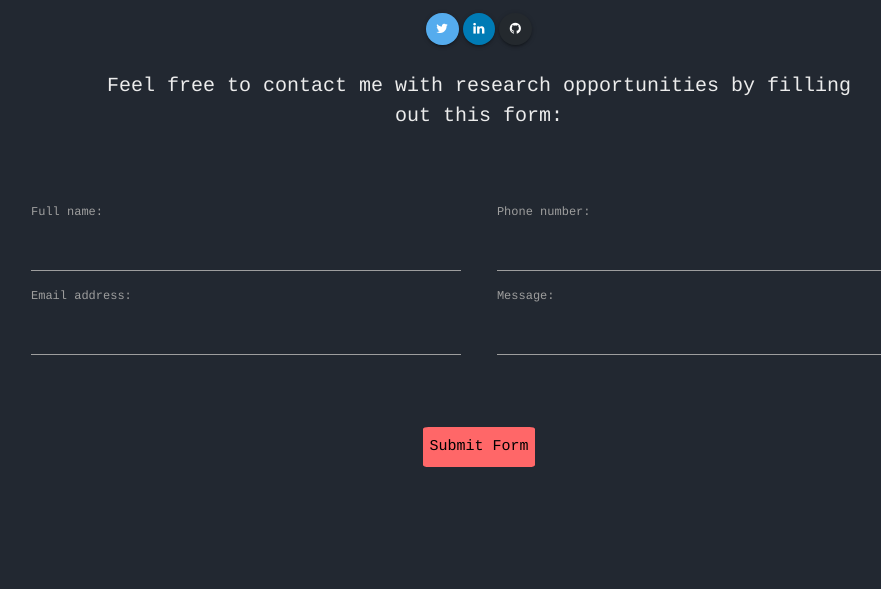
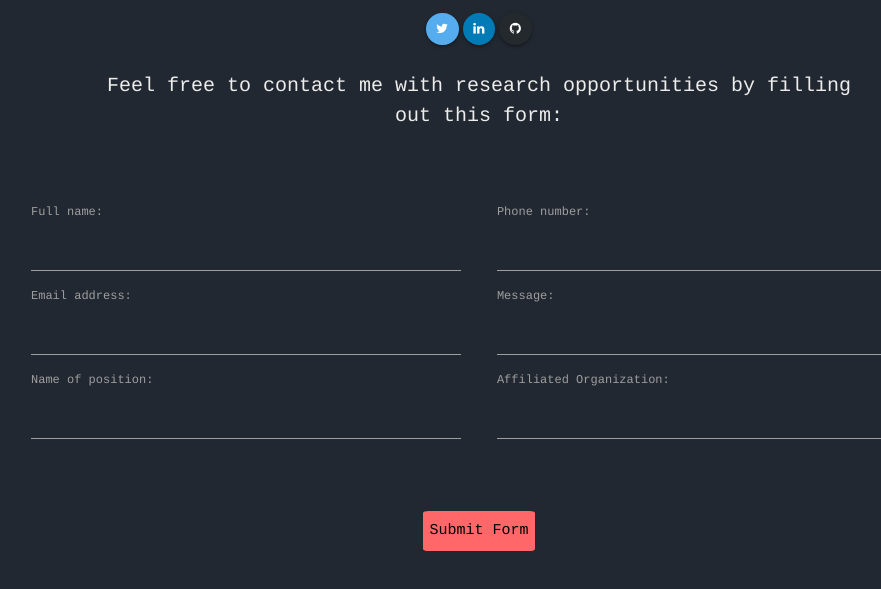
Before and after one commit to BraedenCu/csiQuarterProject, a website: page pages/contact.html in a window 1280 px wide. Shown: the part 163-752 px from the top of the page, without its empty margins (161-1042 px from the left). Drawn offline with Linux system fonts and the light colour scheme.

Commit message:
added some form stuff

```diff
--- a/pages/contact.html
+++ b/pages/contact.html
@@ -26,7 +26,7 @@
             <div class="navigationbar">
                 <button onClick="window.location.href='../index.html'">Home</button>
                 <button onClick="window.location.href='projects.html'">Projects</button>
-                <button onClick="window.location.href='../index.html'" class="logobutton"><img src="/images/b.svg" class="logo" alt="logo"/></button>
+                <button onClick="window.location.href='../index.html'" class="logobutton"><img src="../images/b.svg" class="logo" alt="logo"/></button>
                 <button onClick="window.location.href='blog.html'">Blog</button>
                 <button onClick="window.location.href='contact.html'" class="selectedbutton">Contact</button>
             </div>
@@ -50,12 +50,16 @@
                   <input type="text" id="name"><br>
                   <label for="email">Email address:</label><br>
                   <input type="text" id="email">
+                  <label for="position">Name of position:</label><br>
+                  <input type="text" id="position">
                 </div>
                 <div>
                   <label for="numer">Phone number:</label><br>
                   <input type="text" id="phonenumber"><br>
                   <label for="message">Message:</label><br>
                   <input type="text" id="message">
+                  <label for="company">Affiliated Organization:</label><br>
+                  <input type="text" id="organization">
                 </div>
               </div>
 
```
Also changed, not shown: pages/blog.html (+1 -1 lines), pages/projects.html (+1 -1 lines).
